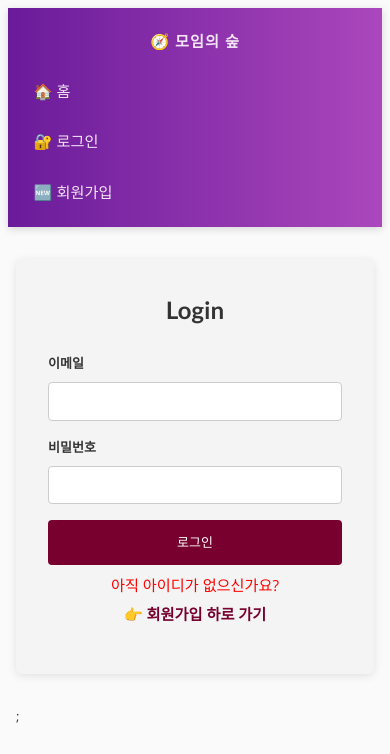
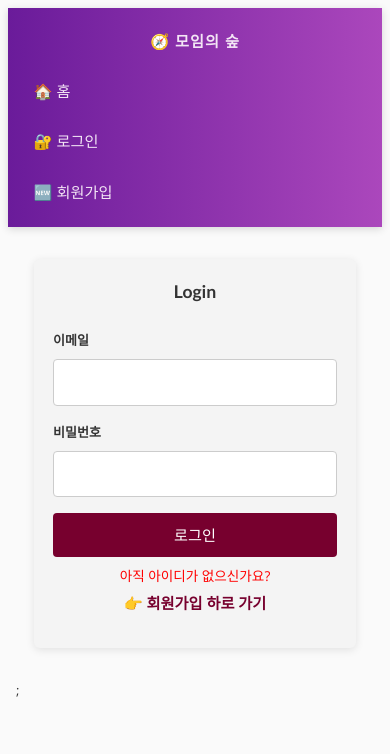
Before and after one commit to JELKOV/Manage_Meeting, a Next.js app: page /auth/signin in a window 390 px wide. Shown: the top 754 px of the page. Built offline with nearby package versions, Linux system fonts and the light colour scheme; no server answers.

Commit message:
Fix#1: 에러수정 및 파일구조 변경

```diff
--- a/components/auth/auth-form.module.css
+++ b/components/auth/auth-form.module.css
@@ -75,3 +75,51 @@
 .cta:hover {
   color: #a50e48;
 }
+
+@media (max-width: 768px) {
+  .form {
+    max-width: 90%;
+    padding: 1.5rem;
+  }
+
+  .form h1 {
+    font-size: 1.3rem;
+  }
+
+  .form input {
+    padding: 0.6rem;
+    font-size: 1rem;
+  }
+
+  .form button {
+    font-size: 1rem;
+    padding: 0.7rem;
+  }
+
+  .switch {
+    font-size: 0.9rem;
+  }
+
+  .cta {
+    font-size: 0.95rem;
+  }
+}
+
+@media (max-width: 480px) {
+  .form {
+    padding: 1.2rem;
+  }
+
+  .form h1 {
+    font-size: 1.1rem;
+  }
+
+  .form button {
+    font-size: 0.95rem;
+    padding: 0.6rem;
+  }
+
+  .switch {
+    font-size: 0.85rem;
+  }
+}
--- a/pages/api/search.js
+++ b/pages/api/search/search.js
@@ -1,4 +1,4 @@
-import clientPromise from "../../lib/db";
+import clientPromise from "../../../lib/db";
 
 export default async function handler(req, res) {
   const keyword = req.query.keyword || "";
--- a/pages/index.js
+++ b/pages/index.js
@@ -43,7 +43,7 @@ function HomePage(props) {
     if (region) query.append("region", region);
     if (date) query.append("date", date);
 
-    const res = await fetch(`/api/search?${query.toString()}`);
+    const res = await fetch(`/api/search/search?${query.toString()}`);
     const data = await res.json();
     // 검색 결과 반영
     setFilteredMeetups(data.meetups);
```
